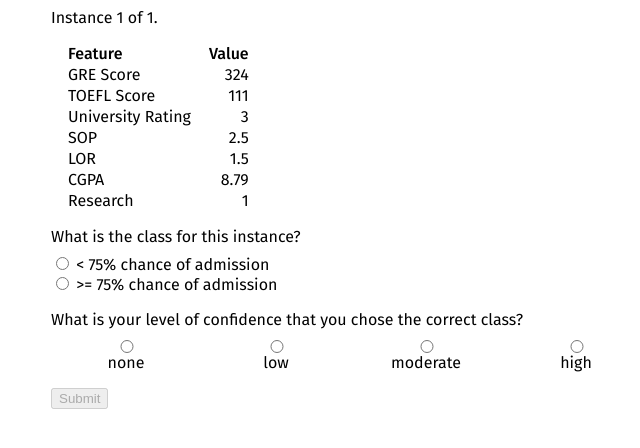
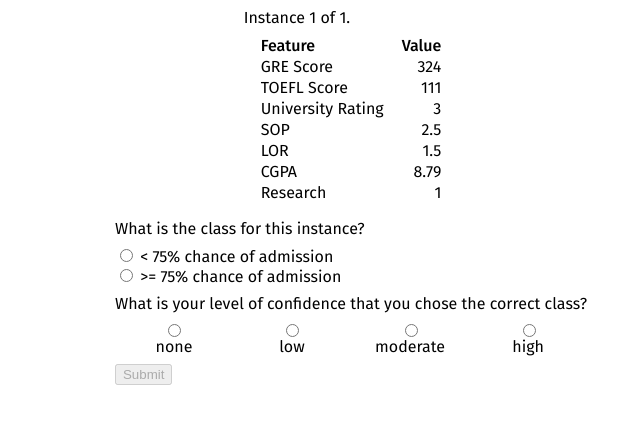
Before and after one commit to nyuvis/instance-level-elicitation, a Svelte app: page / in a window 1280 px wide. Both pictures are taken after a click on the button "Begin". Shown: the top 448 px of the page, without its empty margins (289-929 px from the left). Built offline with nearby package versions, Linux system fonts and the light colour scheme.

Commit message:
adding newsgroups dataset

```diff
--- a/src/components/App.svelte
+++ b/src/components/App.svelte
@@ -3,11 +3,17 @@
   import Quiz from './Quiz.svelte';
   import Review from './Review.svelte';
 
-  let states = {
+  import { scaleQuantize } from "d3-scale";
+  import { extent } from "d3-array";
+
+  const states = {
     SETUP: 0,
     QUIZ: 1,
     REVIEW: 2,
-  }
+  };
+
+  const confidenceScale = scaleQuantize()
+    .range(['none', 'low', 'moderate', 'high']);
 
   let state = states.SETUP;
 
@@ -18,6 +24,7 @@
 
   function setupComplete(event) {
     ({numberOfInstances, dataset, samplingStrategy} = event.detail);
+    confidenceScale.domain([1 / dataset.labels.length, 1]);
     state = states.QUIZ;
   }
 
@@ -34,7 +41,7 @@
 {#if state === states.SETUP}
   <Setup on:complete={setupComplete}/>
 {:else if state === states.QUIZ}
-  <Quiz {dataset} {numberOfInstances} {samplingStrategy} on:complete={quizComplete}/>
+  <Quiz {dataset} {numberOfInstances} {samplingStrategy} {confidenceScale} on:complete={quizComplete}/>
 {:else}
-  <Review {results} on:complete={reviewComplete}/>
+  <Review {results} {confidenceScale} on:complete={reviewComplete}/>
 {/if}
--- a/src/components/Quiz.svelte
+++ b/src/components/Quiz.svelte
@@ -8,23 +8,20 @@
   const d3 = {...d3_all, ...d3_array};
 
   const dispatch = createEventDispatcher();
-  const format = d3.format('.2');
 
   export let dataset;
   export let numberOfInstances;
   export let samplingStrategy;
+  export let confidenceScale;
 
   $: indices = sample(dataset, samplingStrategy, numberOfInstances);
 
   $: features = dataset.columns.filter(d => d !== 'label'
       && d !== 'prediction'
       && d !== 'confidence');
-  $: labels = Array.from(new Set(dataset.map(d => d['label']))).sort();
 
   let index = 0;
   $: instance = dataset[indices[index]];
-
-  let confidenceLabels = ['none', 'low', 'moderate', 'high'];
 
   let guess = null;
   let confidence = null;
@@ -64,9 +61,13 @@
 </script>
 
 <div class="container">
-  <div class="content">
+  <div>
     <div class="section">Instance {index + 1} of {numberOfInstances}.</div>
-
+    {#if dataset.type === "text"}
+      <div class="section text">
+        {instance['text']}
+      </div>
+    {:else}
       <div class="section">
         <table>
           <thead>
@@ -85,11 +86,14 @@
           </tbody>
         </table>
       </div>
+    {/if}
+  </div>
 
+  <div>
     {#if showQuestions}
       <div class="section">
         <div class="label">What is the class for this instance?</div>
-        {#each labels as label}
+        {#each dataset.labels as label}
           <label class="block">
             <input type="radio" bind:group={guess} value={label}>
             {label}
@@ -100,7 +104,7 @@
       <div class="section">
         <div class="label">What is your level of confidence that you chose the correct class?</div>
         <div class="confidence">
-          {#each confidenceLabels as label, i}
+          {#each confidenceScale.range() as label, i}
             <div class="radio-option">
               <input type="radio" name="confidence-{i}" id="confidence-{i}"
                 bind:group={confidence} value={label}>
@@ -131,7 +135,7 @@
           <tr>
             <td>ML model</td>
             <td>{instance['prediction']}</td>
-            <td>{format(instance['confidence'])}</td>
+            <td>{confidenceScale(instance['confidence'])}</td>
           </tr>
         </tbody>
       </table>
@@ -150,13 +154,13 @@
 <style>
   .container {
     display: flex;
-    justify-content: center;
+    flex-direction: column;
+    align-items: center;
   }
 
-  .content {
-    width: 600px;
-    display: flex;
-    flex-direction: column;
+  .text {
+    max-width: 50em;
+    line-height: 1.3;
   }
 
   .block {
@@ -188,6 +192,7 @@
     display: flex;
     flex-direction: column;
     justify-content: center;
+    align-items: center;
     text-align: center;
     flex: 1;
   }
--- a/src/components/Review.svelte
+++ b/src/components/Review.svelte
@@ -1,13 +1,14 @@
 <script>
   import { createEventDispatcher } from 'svelte';
+
   import * as d3_array from "d3-array";
   import * as d3_all from "d3";
 
   const d3 = {...d3_all, ...d3_array};
 
   const dispatch = createEventDispatcher();
-  const format = d3.format('.2');
 
+  export let confidenceScale;
   export let results;
 
   function onClickRestart() {
@@ -44,7 +45,7 @@
               <td>{guess}</td>
               <td>{confidence}</td>
               <td>{instance['prediction']}</td>
-              <td>{format(instance['confidence'])}</td>
+              <td>{confidenceScale(instance['confidence'])}</td>
             </tr>
           {/each}
         </tbody>
--- a/src/components/Setup.svelte
+++ b/src/components/Setup.svelte
@@ -17,6 +17,9 @@
 
   function onBegin() {
     d3.csv(selectedDemoDataset.path, d3.autoType).then(data => {
+      data.labels = Array.from(new Set(data.map(d => d['label']))).sort();
+      data.type = selectedDemoDataset.type;
+
       dispatch('complete', {
         dataset: data,
         numberOfInstances: Math.min(Math.max(1, numberOfInstances), data.length),
```
Also changed, not shown: public/datasets/datasets.csv, 2 other files (tests, documents, lock files or other folders). Lines whose indentation alone changed are shown as unchanged.
